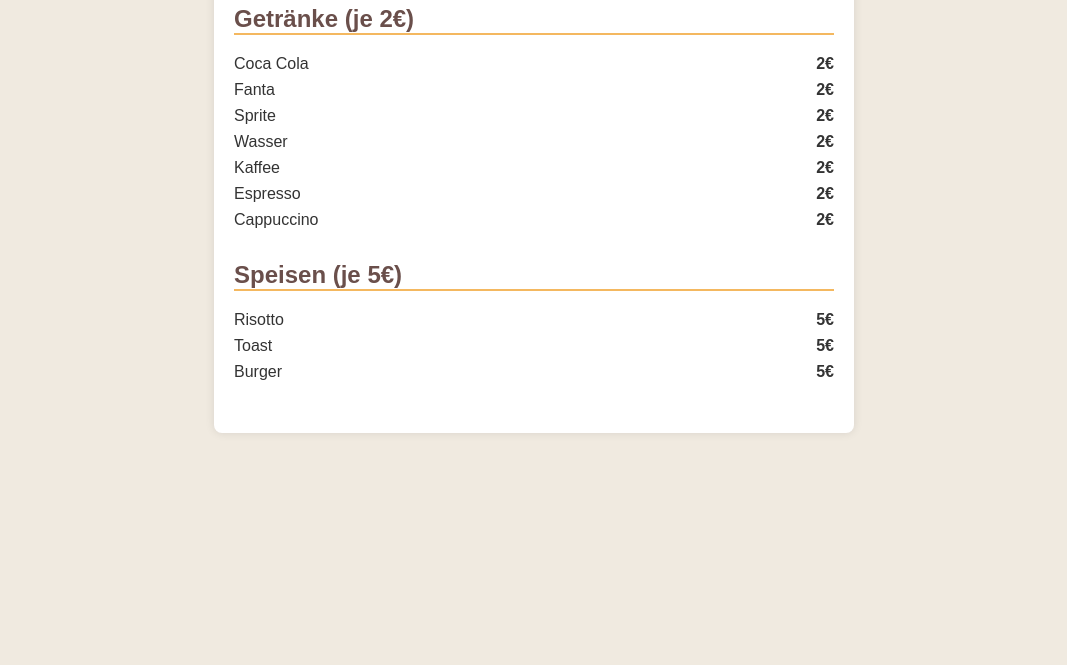
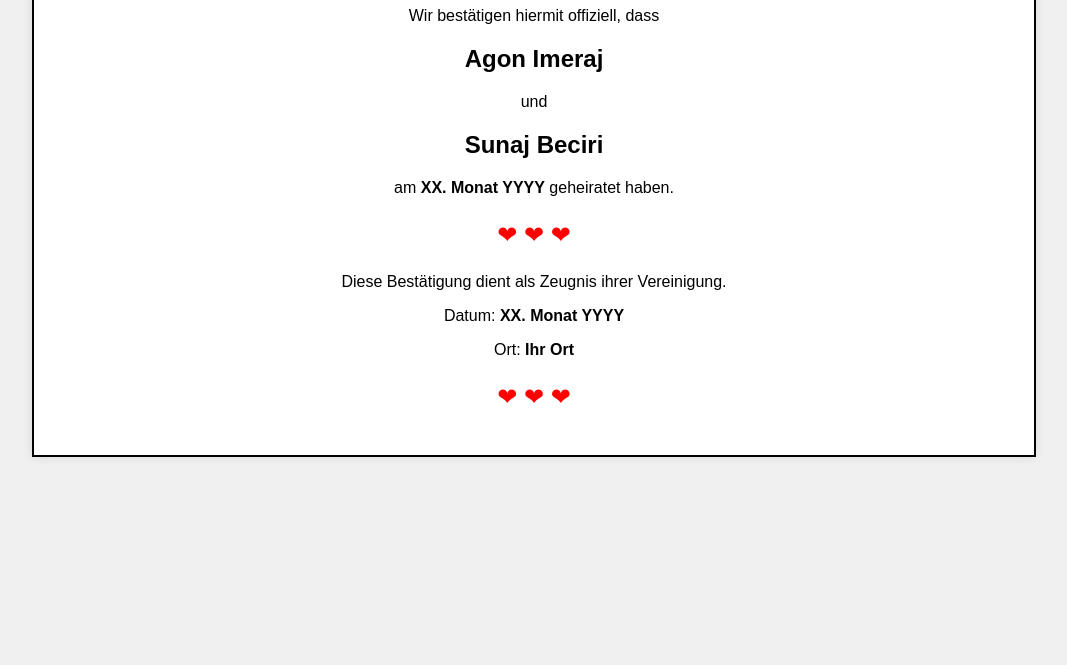
Before and after one commit to kjbig11/landrit, a plain HTML site: page index.html in a window 1280 px wide. Shown: the part 135-800 px from the top of the page, without its empty margins (106-1173 px from the left). Drawn offline with Linux system fonts and the light colour scheme.

Commit message:
Update index.html

```diff
--- a/index.html
+++ b/index.html
@@ -1,39 +1,44 @@
 <!DOCTYPE html>
 <html lang="de">
 <head>
-<meta charset="UTF-8">
-<meta name="viewport" content="width=device-width, initial-scale=1.0">
-<title>Menü - Landrit Elmazi</title>
-<style>
-    body { font-family: Arial, sans-serif; margin: 40px; background-color: #f0eae0; color: #333; }
-    .container { max-width: 600px; margin: auto; background: white; padding: 20px; border-radius: 8px; box-shadow: 0 0 10px rgba(0, 0, 0, 0.1); }
-    h1 { color: #6a4f4b; }
-    .menu-section { margin-bottom: 2em; }
-    .menu-section h2 { color: #6a4f4b; border-bottom: 2px solid #f4b860; }
-    .menu-item { display: flex; justify-content: space-between; margin-top: 0.5em; }
-    .menu-item p { margin: 0; }
-    .price { font-weight: bold; }
-</style>
+    <meta charset="UTF-8">
+    <title>Hochzeitsbestätigung</title>
+    <style>
+        body {
+            font-family: Arial, sans-serif;
+            margin: 40px;
+            background-color: #f0f0f0;
+            text-align: center;
+        }
+        .certificate {
+            background-color: white;
+            border: 2px solid black;
+            padding: 20px;
+            margin: auto;
+            width: 80%;
+            box-shadow: 0 0 10px rgba(0, 0, 0, 0.1);
+        }
+        .hearts {
+            color: red;
+            font-size: 24px;
+        }
+    </style>
 </head>
 <body>
-<div class="container">
-    <h1>Landrit Elmazi - Menü</h1>
-    <div class="menu-section">
-        <h2>Getränke (je 2€)</h2>
-        <div class="menu-item"><p>Coca Cola</p><p class="price">2€</p></div>
-        <div class="menu-item"><p>Fanta</p><p class="price">2€</p></div>
-        <div class="menu-item"><p>Sprite</p><p class="price">2€</p></div>
-        <div class="menu-item"><p>Wasser</p><p class="price">2€</p></div>
-        <div class="menu-item"><p>Kaffee</p><p class="price">2€</p></div>
-        <div class="menu-item"><p>Espresso</p><p class="price">2€</p></div>
-        <div class="menu-item"><p>Cappuccino</p><p class="price">2€</p></div>
-    </div>
-    <div class="menu-section">
-        <h2>Speisen (je 5€)</h2>
-        <div class="menu-item"><p>Risotto</p><p class="price">5€</p></div>
-        <div class="menu-item"><p>Toast</p><p class="price">5€</p></div>
-        <div class="menu-item"><p>Burger</p><p class="price">5€</p></div>
-    </div>
+
+<div class="certificate">
+    <h1>Offizielle Hochzeitsbestätigung</h1>
+    <p>Wir bestätigen hiermit offiziell, dass</p>
+    <h2>Agon Imeraj</h2>
+    <p>und</p>
+    <h2>Sunaj Beciri</h2>
+    <p>am <strong>XX. Monat YYYY</strong> geheiratet haben.</p>
+    <p class="hearts">&#10084; &#10084; &#10084;</p>
+    <p>Diese Bestätigung dient als Zeugnis ihrer Vereinigung.</p>
+    <p>Datum: <strong>XX. Monat YYYY</strong></p>
+    <p>Ort: <strong>Ihr Ort</strong></p>
+    <p class="hearts">&#10084; &#10084; &#10084;</p>
 </div>
+
 </body>
 </html>
```
